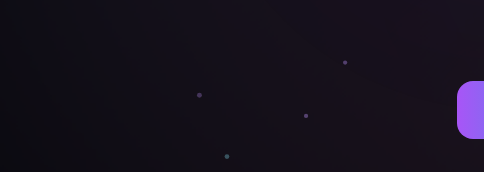
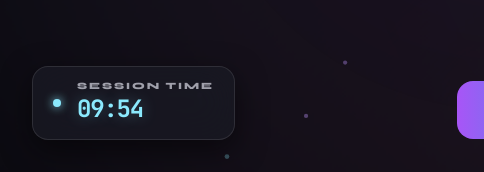
Before and after one commit to vinayaktyagi10/pbl_project, a website: page index.html in a window 1280 px wide. Shown: the part 628-800 px from the top of the page, 0-484 px from the left. Drawn offline with nearby package versions, Linux system fonts and the light colour scheme; animation ran at ten frames a second; a script that the page names is missing.

Commit message:
feat: add session timer and optimize background performance

```diff
--- a/index.html
+++ b/index.html
@@ -382,6 +382,84 @@
         .back-to-top:hover {
             transform: translateY(-4px) scale(1.1);
             box-shadow: 0 12px 32px rgba(189, 147, 249, 0.6);
+        }
+
+        /* Timer UI - Professional Engineering Style */
+        #timer-app {
+            position: fixed;
+            bottom: 2rem;
+            left: 2rem;
+            z-index: 100;
+            transition: all 0.5s cubic-bezier(0.4, 0, 0.2, 1);
+        }
+
+        .timer-card {
+            background: rgba(26, 26, 36, 0.8);
+            backdrop-filter: blur(20px);
+            border: 1px solid rgba(255, 255, 255, 0.1);
+            border-radius: 16px;
+            padding: 0.75rem 1.25rem;
+            display: flex;
+            align-items: center;
+            gap: 1rem;
+            box-shadow: 0 10px 30px rgba(0, 0, 0, 0.5);
+        }
+
+        .timer-display {
+            font-family: 'JetBrains Mono', monospace;
+            font-size: 1.5rem;
+            font-weight: 700;
+            color: var(--accent-cyan);
+            letter-spacing: -0.05em;
+            text-shadow: 0 0 15px rgba(139, 233, 253, 0.3);
+        }
+
+        .timer-label {
+            font-family: 'Syne', sans-serif;
+            font-size: 0.6rem;
+            font-weight: 800;
+            text-transform: uppercase;
+            letter-spacing: 0.2em;
+            color: var(--text-secondary);
+            margin-bottom: -2px;
+        }
+
+        .timer-pulse {
+            width: 8px;
+            height: 8px;
+            border-radius: 50%;
+            background: var(--accent-cyan);
+            box-shadow: 0 0 10px var(--accent-cyan);
+        }
+
+        /* Warning State */
+        .timer-warning .timer-card {
+            border-color: rgba(255, 184, 108, 0.4);
+            box-shadow: 0 0 30px rgba(255, 184, 108, 0.2);
+        }
+        .timer-warning .timer-display { color: var(--accent-orange); }
+        .timer-warning .timer-pulse {
+            background: var(--accent-orange);
+            box-shadow: 0 0 15px var(--accent-orange);
+            animation: timer-blink 1s infinite;
+        }
+
+        /* Critical State */
+        .timer-critical .timer-card {
+            border-color: rgba(255, 85, 85, 0.5);
+            background: rgba(68, 30, 30, 0.8);
+            box-shadow: 0 0 40px rgba(255, 85, 85, 0.3);
+        }
+        .timer-critical .timer-display { color: var(--accent-red); }
+        .timer-critical .timer-pulse {
+            background: var(--accent-red);
+            box-shadow: 0 0 20px var(--accent-red);
+            animation: timer-blink 0.4s infinite;
+        }
+
+        @keyframes timer-blink {
+            0%, 100% { opacity: 1; transform: scale(1); }
+            50% { opacity: 0.3; transform: scale(0.8); }
         }
 
         .hero-title {
@@ -1528,6 +1606,17 @@ rsync <span class="dracula-cyan">-avz</span> <span class="dracula-orange">--dele
         </div>
     </footer>
 
+    <!-- Timer UI -->
+    <div id="timer-app" :class="timerClass">
+        <div class="timer-card">
+            <div class="timer-pulse"></div>
+            <div>
+                <div class="timer-label">Session Time</div>
+                <div class="timer-display">{{ formattedTime }}</div>
+            </div>
+        </div>
+    </div>
+
     <!-- Back to Top Button -->
     <button id="back-to-top" class="back-to-top">
         <i class="fas fa-arrow-up text-xl"></i>
@@ -1627,6 +1716,10 @@ rsync <span class="dracula-cyan">-avz</span> <span class="dracula-orange">--dele
         }
 
         function animateParticles() {
+            if (document.hidden) {
+                requestAnimationFrame(animateParticles);
+                return;
+            }
             ctx.clearRect(0, 0, canvas.width, canvas.height);
             particles.forEach(particle => {
                 particle.update();
@@ -1795,6 +1888,34 @@ rsync <span class="dracula-cyan">-avz</span> <span class="dracula-orange">--dele
             }
         }).mount('#chaos-app');
 
+        // Session Timer
+        createApp({
+            setup() {
+                const timeLeft = ref(600); // 10 minutes
+
+                const formattedTime = computed(() => {
+                    const mins = Math.floor(timeLeft.value / 60);
+                    const secs = timeLeft.value % 60;
+                    return `${mins.toString().padStart(2, '0')}:${secs.toString().padStart(2, '0')}`;
+                });
+
+                const timerClass = computed(() => {
+                    if (timeLeft.value <= 10) return 'timer-critical';
+                    if (timeLeft.value <= 60) return 'timer-warning';
+                    return '';
+                });
+
+                onMounted(() => {
+                    const interval = setInterval(() => {
+                        if (timeLeft.value > 0) timeLeft.value--;
+                        else clearInterval(interval);
+                    }, 1000);
+                });
+
+                return { formattedTime, timerClass };
+            }
+        }).mount('#timer-app');
+
         const mobileMenuBtn = document.getElementById('mobile-menu-btn');
         const mobileMenu = document.getElementById('mobile-menu');
         const closeMenuBtn = document.getElementById('close-menu-btn');
```
